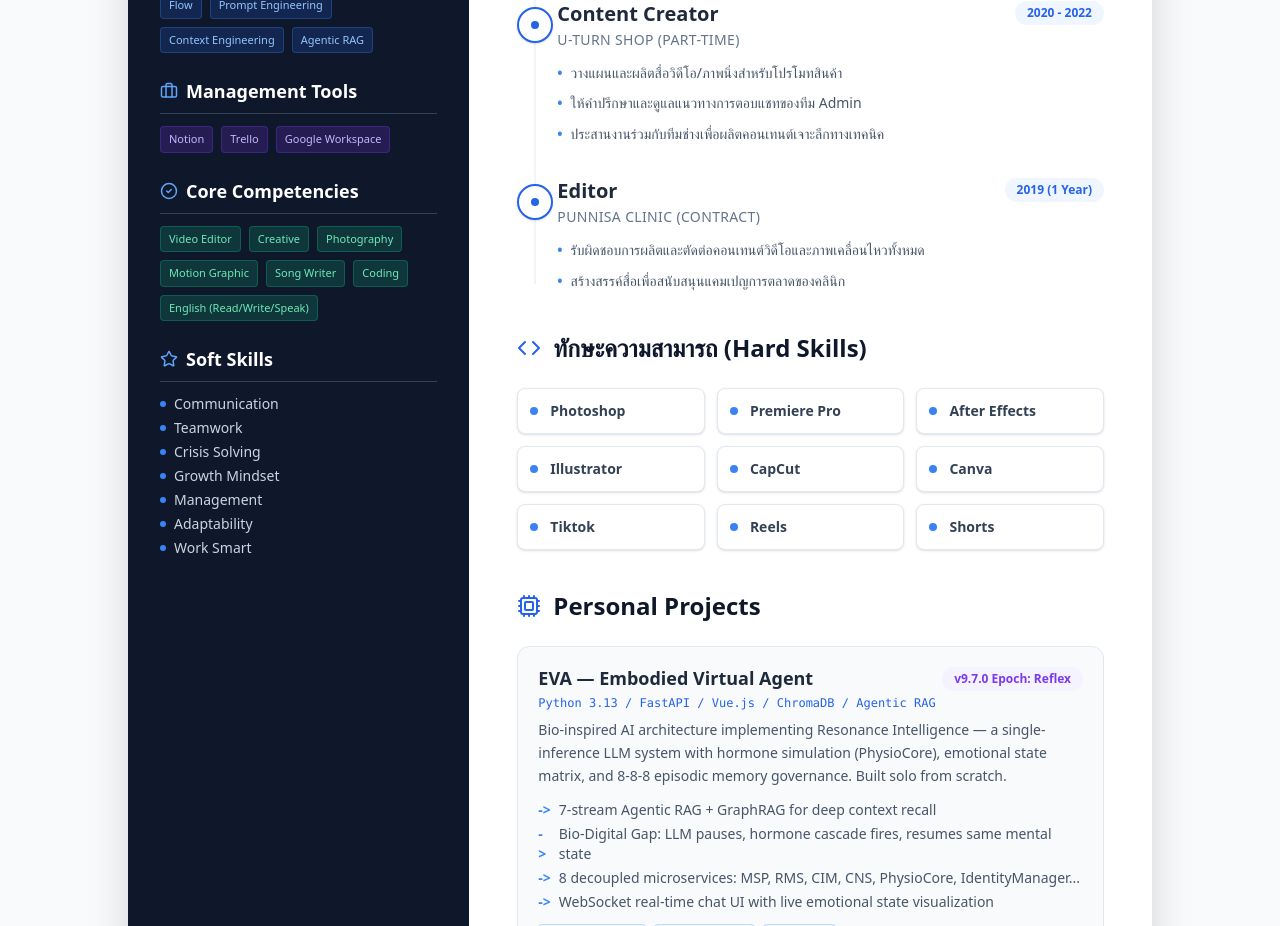
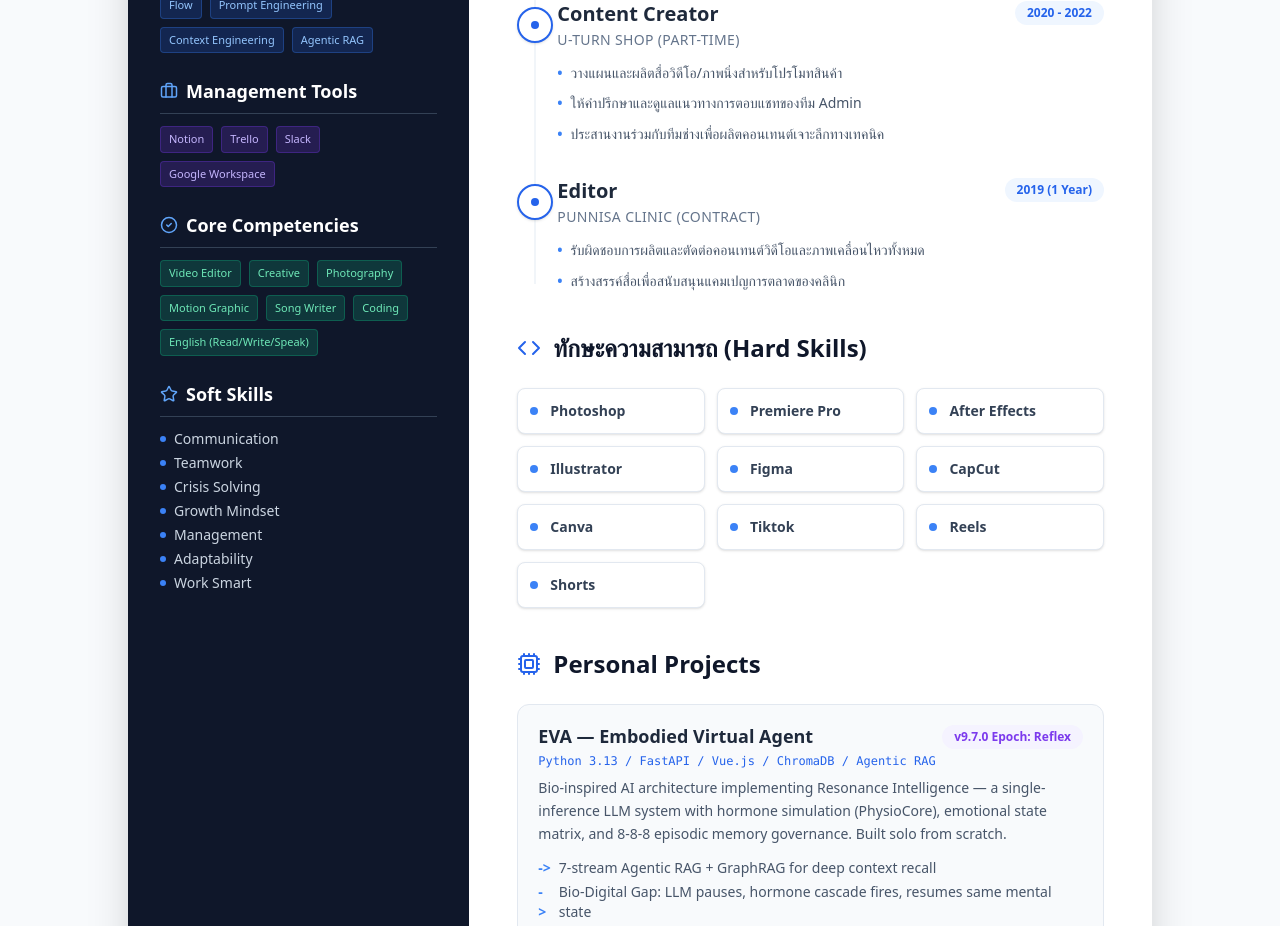
Before and after one commit to Freshair129/resume, a React (Vite) app: page /resume in a window 1280 px wide. Shown: the part 980-1906 px from the top of the page. Built offline with nearby package versions, Linux system fonts and the light colour scheme.

Commit message:
feat: add Figma (hard skills) + Slack (management tools)

```diff
--- a/src/Resume.jsx
+++ b/src/Resume.jsx
@@ -114,13 +114,13 @@
     // Resume data structure aligned with Portfolio.jsx structure for consistency if needed,
     // but here we primarily use the translation object for static text.
 
-    const hardSkills = ["Photoshop", "Premiere Pro", "After Effects", "Illustrator", "CapCut", "Canva", "Tiktok", "Reels", "Shorts"];
+    const hardSkills = ["Photoshop", "Premiere Pro", "After Effects", "Illustrator", "Figma", "CapCut", "Canva", "Tiktok", "Reels", "Shorts"];
     const aiSkills = [
         "Claude", "Gemini", "OpenAI", "Qwen 3.0", "Manus", "Ollama (Local)",
         "NotebookLM", "Flow",
         "Prompt Engineering", "Context Engineering", "Agentic RAG"
     ];
-    const manageTools = ["Notion", "Trello", "Google Workspace"];
+    const manageTools = ["Notion", "Trello", "Slack", "Google Workspace"];
     const coreCompetencies = ["Video Editor", "Creative", "Photography", "Motion Graphic", "Song Writer", "Coding", "English (Read/Write/Speak)"];
     const softSkills = ["Communication", "Teamwork", "Crisis Solving", "Growth Mindset", "Management", "Adaptability", "Work Smart"];
 
```
